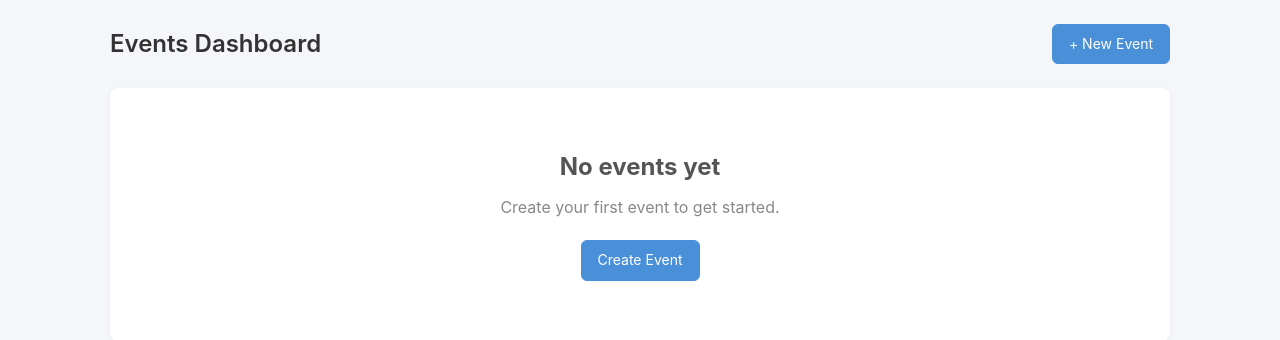
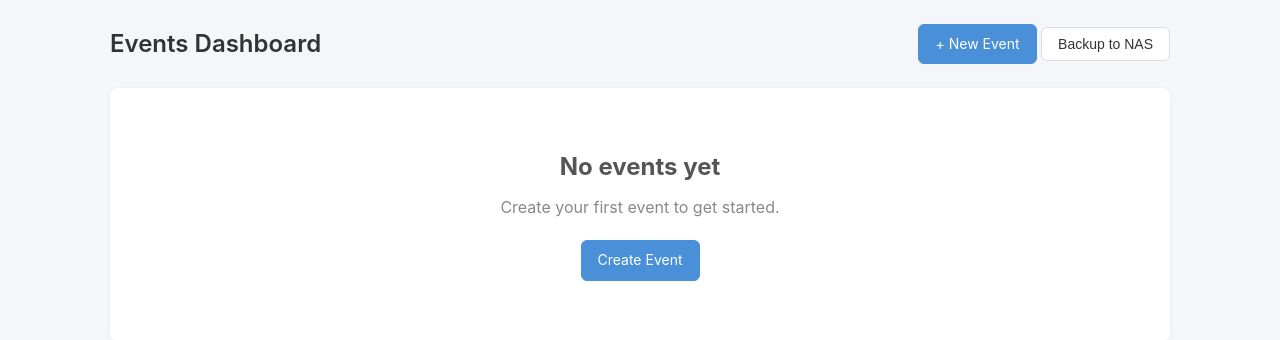
Before and after one commit to florianluhn/invitation, a Flask app: page / in a window 1280 px wide. Shown: the part 56-396 px from the top of the page. Run offline with Flask 3, Linux system fonts and the light colour scheme.

Commit message:
backup button

```diff
--- a/invitation-app/app/admin/routes.py
+++ b/invitation-app/app/admin/routes.py
@@ -1,4 +1,5 @@
 import os
+import subprocess
 from datetime import datetime, date
 from flask import Blueprint, render_template, request, redirect, url_for, flash, jsonify
 from werkzeug.utils import secure_filename
@@ -450,6 +451,30 @@ def import_contacts():
     return redirect(url_for("admin.contacts"))
 
 
+# --- Backup ---
+
+@admin_bp.route("/backup", methods=["POST"])
+def run_backup():
+    script = os.path.join(os.path.dirname(os.path.dirname(os.path.dirname(__file__))), "backup.sh")
+    if not os.path.exists(script):
+        flash("Backup script not found.", "error")
+        return redirect(url_for("admin.dashboard"))
+    try:
+        result = subprocess.run(
+            ["bash", script],
+            capture_output=True, text=True, timeout=300,
+        )
+        if result.returncode == 0:
+            flash("Backup completed successfully.", "success")
+        else:
+            flash(f"Backup failed: {result.stderr or result.stdout}", "error")
+    except subprocess.TimeoutExpired:
+        flash("Backup timed out after 5 minutes.", "error")
+    except Exception as e:
+        flash(f"Backup error: {e}", "error")
+    return redirect(url_for("admin.dashboard"))
+
+
 # --- API: Template Preview ---
 
 @admin_bp.route("/api/template-preview/<template_name>")
--- a/invitation-app/app/admin/templates/dashboard.html
+++ b/invitation-app/app/admin/templates/dashboard.html
@@ -4,7 +4,12 @@
 {% block content %}
 <div class="page-header">
     <h1>Events Dashboard</h1>
-    <a href="{{ url_for('admin.new_event') }}" class="btn btn-primary">+ New Event</a>
+    <div>
+        <a href="{{ url_for('admin.new_event') }}" class="btn btn-primary">+ New Event</a>
+        <form method="POST" action="{{ url_for('admin.run_backup') }}" class="inline-form" onsubmit="return confirm('Run backup to NAS now?');">
+            <button type="submit" class="btn">Backup to NAS</button>
+        </form>
+    </div>
 </div>
 
 {% if events %}
```
